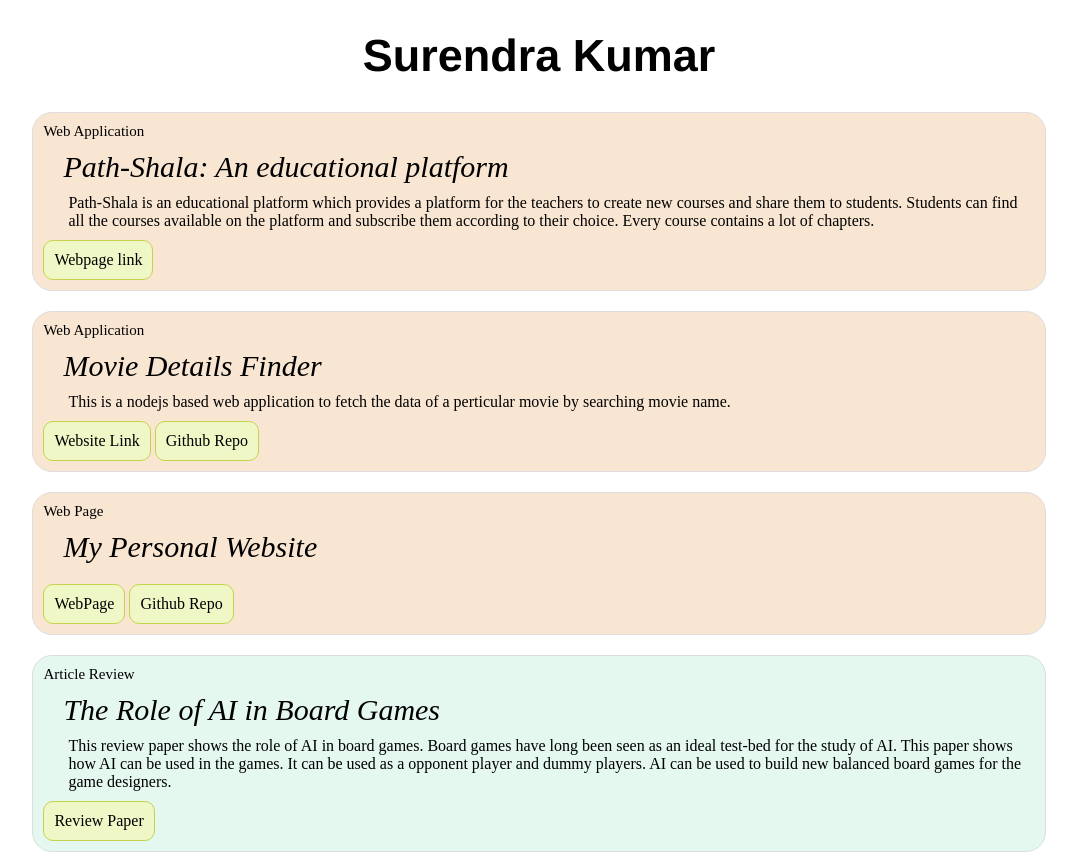
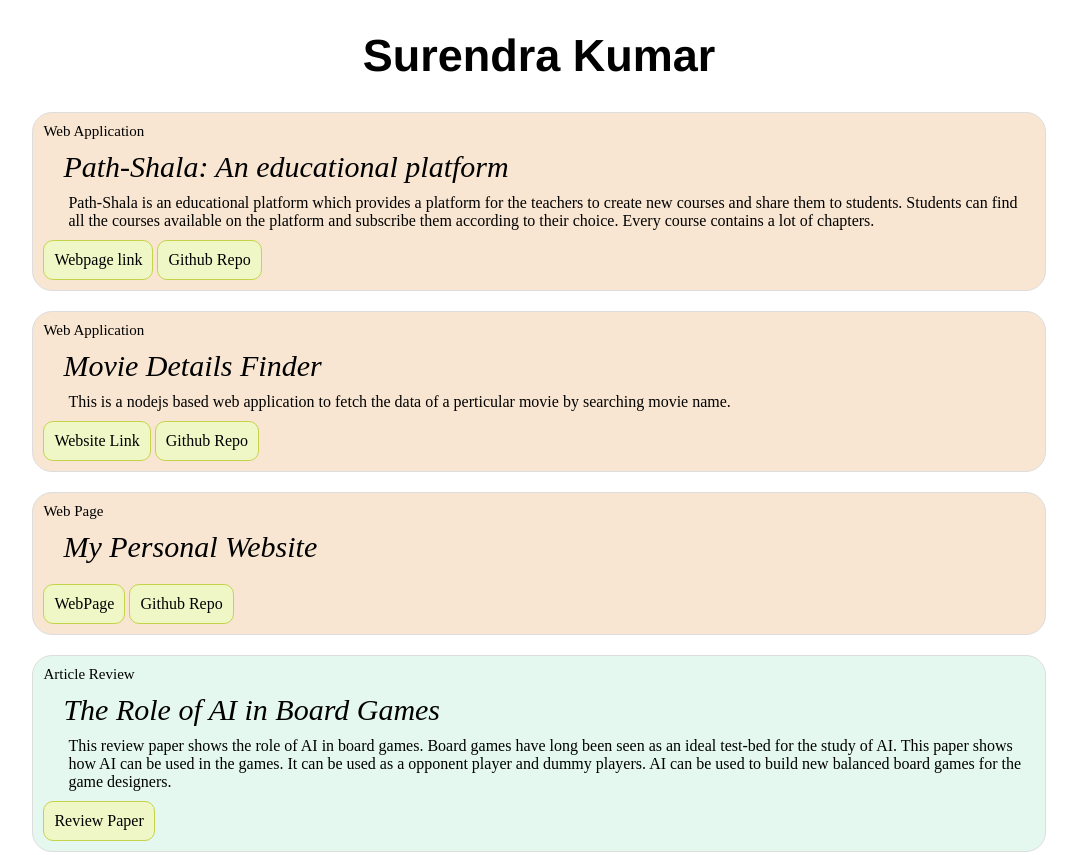
Before and after one commit to skvg/myProjects, a plain HTML site: page index.html in a window 1280 px wide. Shown: the top 855 px of the page, without its empty margins (101-1178 px from the left). Drawn offline with Linux system fonts and the light colour scheme.

Commit message:
Update index.html

```diff
--- a/index.html
+++ b/index.html
@@ -25,6 +25,7 @@
                 <div class="img"></div>
                 <div class="links">
                     <a href="https://path-shala.herokuapp.com">Webpage link</a>
+                    <a href="https://github.com/skvg/Path-Shala">Github Repo</a>
                 </div>
             </div>
             <div class="website">
```
